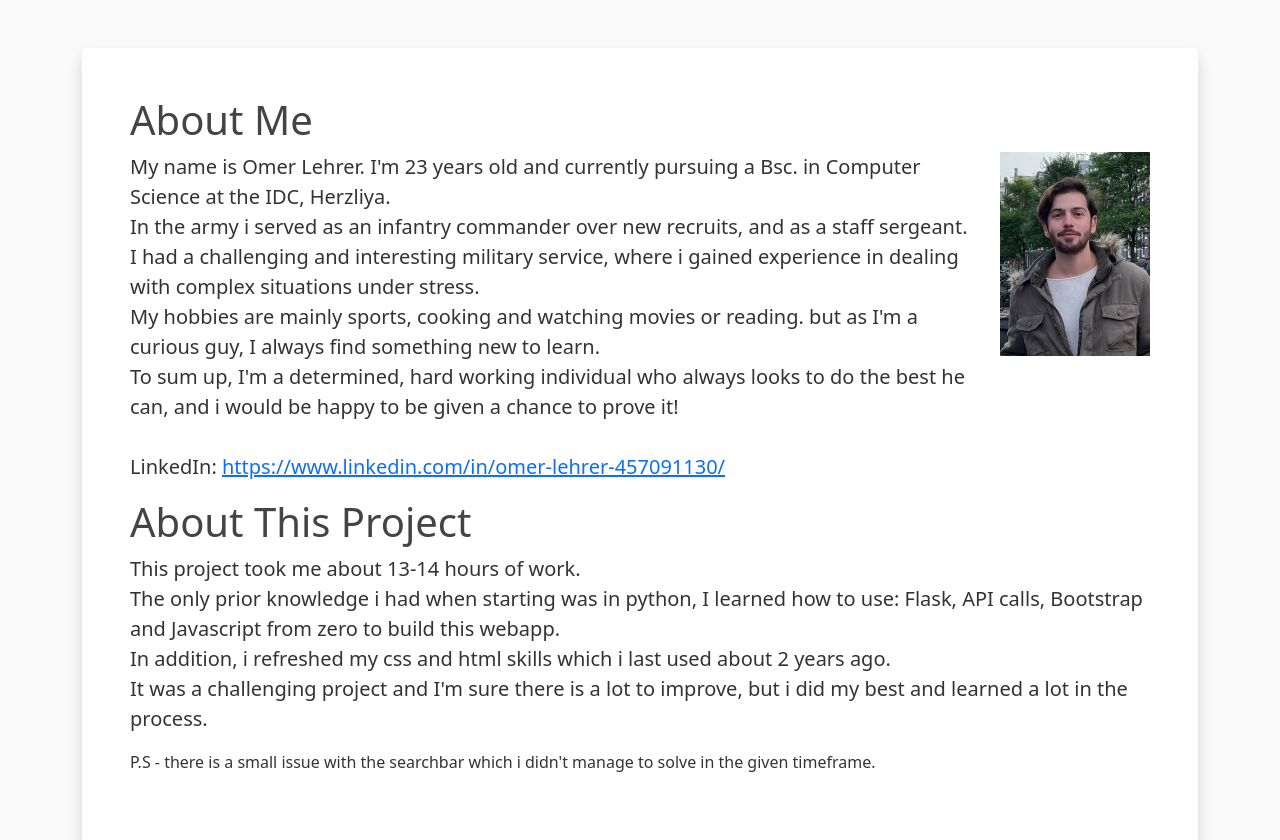
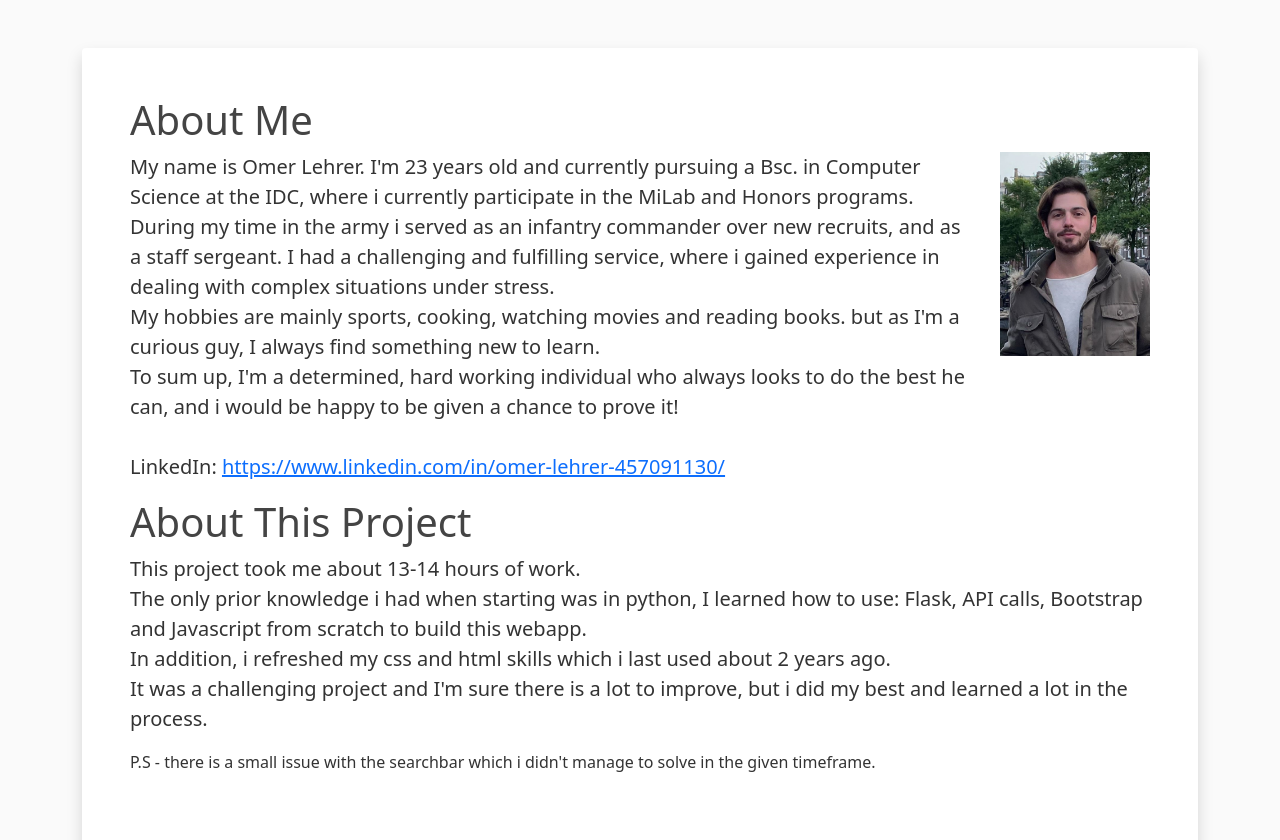
Before and after one commit to Omerl98/BookInfo, a Flask app: page /about in a window 1280 px wide. Shown: the part 56-896 px from the top of the page. Run offline with Flask 2, Linux system fonts and the light colour scheme; parts of the project's set-up code (start-up, migrations or seed data) failed here and were passed over; some libraries are stand-ins or nearby versions.

```diff
--- a/templates/about.html
+++ b/templates/about.html
@@ -9,9 +9,9 @@
       <div class="card-body p-5">
         <h1 class="fw-light">About Me</h1>
         <div class="d-flex"><p class="lead">My name is Omer Lehrer.
-            I'm 23 years old and currently pursuing a Bsc. in Computer Science at the IDC, Herzliya. <br>
-            In the army i served as an infantry commander over new recruits, and as a staff sergeant. I had a challenging and interesting military service, where i gained experience in dealing with complex situations under stress. <br>
-            My hobbies are mainly sports, cooking and watching movies or reading. but as I'm a curious guy, I always find something new to learn. <br>
+            I'm 23 years old and currently pursuing a Bsc. in Computer Science at the IDC, where i currently participate in the MiLab and Honors programs.<br>
+            During my time in the army i served as an infantry commander over new recruits, and as a staff sergeant. I had a challenging and fulfilling service, where i gained experience in dealing with complex situations under stress. <br>
+            My hobbies are mainly sports, cooking, watching movies and reading books. but as I'm a curious guy, I always find something new to learn. <br>
             To sum up, I'm a determined, hard working individual who always looks to do the best he can, and i would be happy to be given a chance to prove it! <br>
             <br>
             <b>LinkedIn:</b> <a href="https://www.linkedin.com/in/omer-lehrer-457091130/">https://www.linkedin.com/in/omer-lehrer-457091130/</a>
@@ -23,7 +23,7 @@
 
         <h1 class="fw-light">About This Project</h1>
         <p class="lead">This project took me about 13-14 hours of work. <br>
-             The only prior knowledge i had when starting was in python, I learned how to use: Flask, API calls, Bootstrap and Javascript from zero to build this webapp. <br>
+             The only prior knowledge i had when starting was in python, I learned how to use: Flask, API calls, Bootstrap and Javascript from scratch to build this webapp. <br>
              In addition, i refreshed my css and html skills which i last used about 2 years ago. <br>
              It was a challenging project and I'm sure there is a lot to improve, but i did my best and learned a lot in the process.</p>
              P.S - there is a small issue with the searchbar which i didn't manage to solve in the given timeframe.
```
